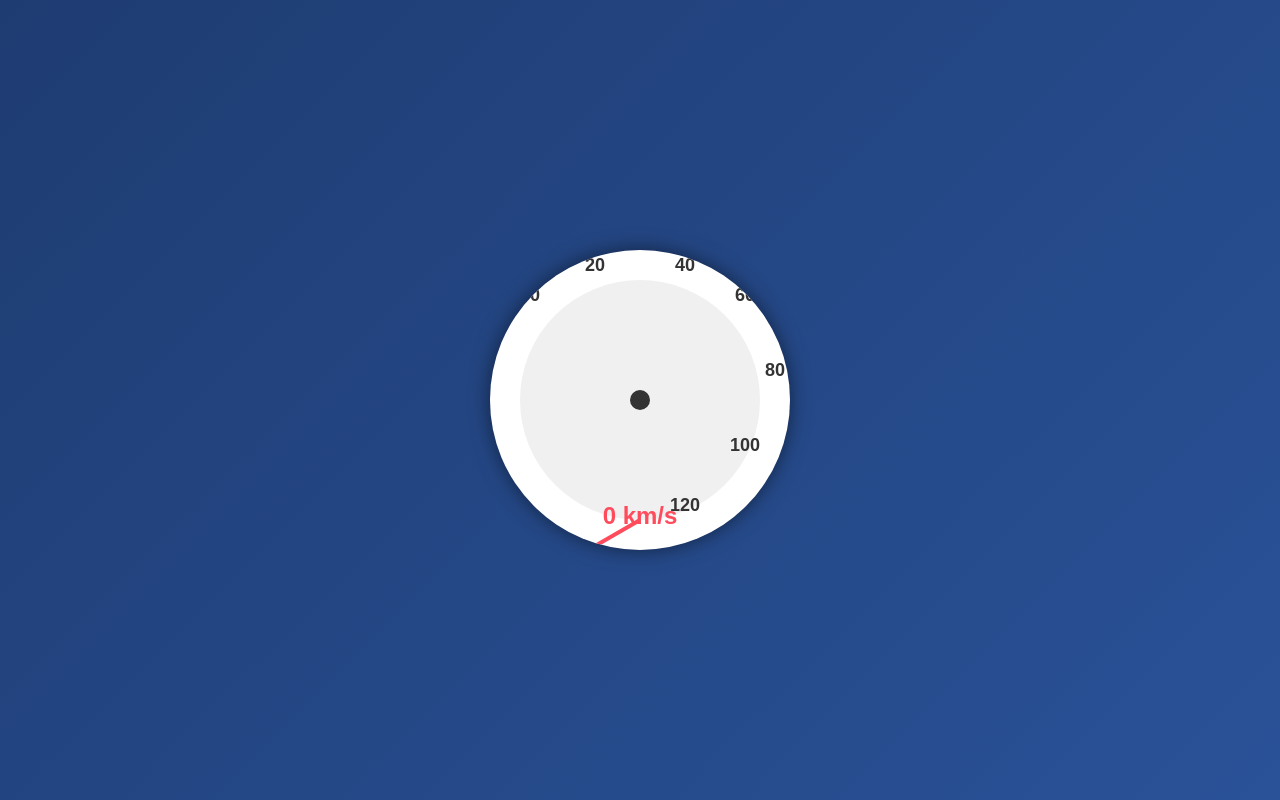
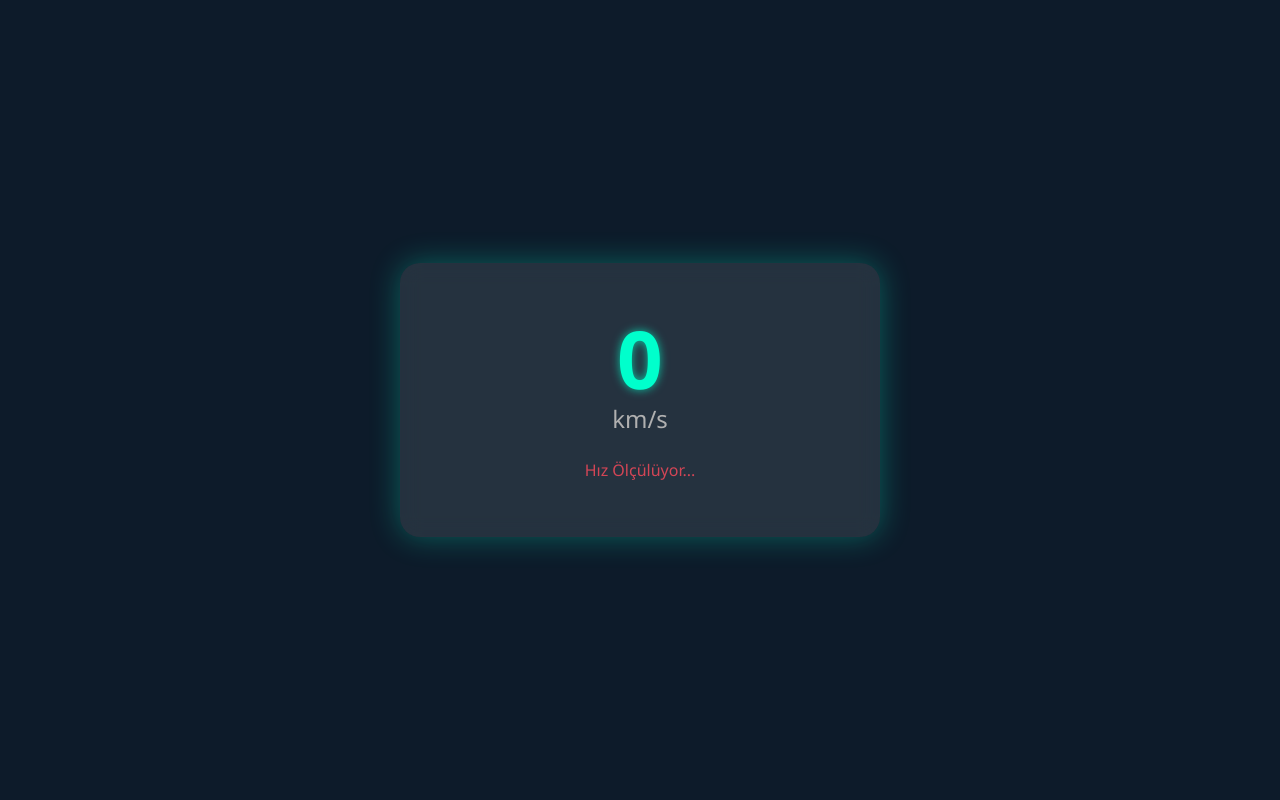
Before and after one commit to ferhadsultan98/pdf-actions, a plain HTML site: page index.html in a window 1280 px wide. Drawn offline with Linux system fonts and the light colour scheme.

Commit message:
Update index.html

```diff
--- a/index.html
+++ b/index.html
@@ -3,7 +3,7 @@
 <head>
     <meta charset="UTF-8">
     <meta name="viewport" content="width=device-width, initial-scale=1.0">
-    <title>Canlı GPS Hızölçer</title>
+    <title>Canlı Dijital Hızölçer</title>
     <style>
         body {
             display: flex;
@@ -11,167 +11,111 @@
             align-items: center;
             height: 100vh;
             margin: 0;
-            background: linear-gradient(135deg, #1e3c72, #2a5298);
-            font-family: Arial, sans-serif;
+            background: #0d1b2a;
+            font-family: 'Segoe UI', sans-serif;
+            color: #fff;
         }
 
-        .speedometer {
-            position: relative;
-            width: 300px;
-            height: 300px;
-            background: #fff;
-            border-radius: 50%;
-            box-shadow: 0 0 20px rgba(0, 0, 0, 0.5);
-            overflow: hidden;
+        .speed-container {
+            text-align: center;
+            background: rgba(255, 255, 255, 0.1);
+            padding: 40px;
+            border-radius: 20px;
+            box-shadow: 0 0 30px rgba(0, 255, 204, 0.3);
+            backdrop-filter: blur(10px);
+            width: 80%;
+            max-width: 400px;
+            transition: transform 0.3s ease;
         }
 
-        .speedometer::before {
-            content: '';
-            position: absolute;
-            top: 50%;
-            left: 50%;
-            width: 80%;
-            height: 80%;
-            background: #f0f0f0;
-            border-radius: 50%;
-            transform: translate(-50%, -50%);
+        .speed-container:hover {
+            transform: scale(1.05);
         }
 
-        .needle {
-            position: absolute;
-            width: 4px;
-            height: 120px;
-            background: #ff4b5c;
-            top: 50%;
-            left: 50%;
-            transform-origin: bottom center;
-            transform: translateX(-50%) rotate(-120deg);
-            transition: transform 0.5s ease;
-            border-radius: 4px;
+        .speed {
+            font-size: 80px;
+            font-weight: bold;
+            color: #00ffcc;
+            margin: 0;
+            text-shadow: 0 0 10px rgba(0, 255, 204, 0.7);
         }
 
-        .center {
-            position: absolute;
-            width: 20px;
-            height: 20px;
-            background: #333;
-            border-radius: 50%;
-            top: 50%;
-            left: 50%;
-            transform: translate(-50%, -50%);
+        .unit {
+            font-size: 24px;
+            color: #b0b0b0;
+            margin-top: -10px;
         }
 
-        .labels {
-            position: absolute;
-            width: 100%;
-            height: 100%;
-            pointer-events: none;
-        }
-
-        .labels span {
-            position: absolute;
-            font-size: 18px;
-            font-weight: bold;
-            color: #333;
-            transform: translate(-50%, -50%);
-        }
-
-        .speed-value {
-            position: absolute;
-            bottom: 20px;
-            left: 50%;
-            transform: translateX(-50%);
-            font-size: 24px;
-            font-weight: bold;
+        .status {
+            font-size: 16px;
             color: #ff4b5c;
+            margin-top: 20px;
+            opacity: 0.8;
         }
 
         /* Responsive Tasarım */
-        @media (max-width: 400px) {
-            .speedometer {
-                width: 250px;
-                height: 250px;
+        @media (max-width: 500px) {
+            .speed-container {
+                padding: 30px;
             }
 
-            .needle {
-                height: 100px;
+            .speed {
+                font-size: 60px;
             }
 
-            .labels span {
-                font-size: 16px;
+            .unit {
+                font-size: 20px;
             }
 
-            .speed-value {
-                font-size: 20px;
+            .status {
+                font-size: 14px;
             }
         }
-
-        /* Hız etiketlerinin pozisyonları */
-        .labels span:nth-child(1) { top: 15%; left: 15%; } /* 0 */
-        .labels span:nth-child(2) { top: 5%; left: 35%; } /* 20 */
-        .labels span:nth-child(3) { top: 5%; left: 65%; } /* 40 */
-        .labels span:nth-child(4) { top: 15%; left: 85%; } /* 60 */
-        .labels span:nth-child(5) { top: 40%; left: 95%; } /* 80 */
-        .labels span:nth-child(6) { top: 65%; left: 85%; } /* 100 */
-        .labels span:nth-child(7) { top: 85%; left: 65%; } /* 120 */
     </style>
 </head>
 <body>
-    <div class="speedometer">
-        <div class="needle" id="needle"></div>
-        <div class="center"></div>
-        <div class="labels">
-            <span>0</span>
-            <span>20</span>
-            <span>40</span>
-            <span>60</span>
-            <span>80</span>
-            <span>100</span>
-            <span>120</span>
-        </div>
-        <div class="speed-value" id="speedValue">0 km/s</div>
+    <div class="speed-container">
+        <h1 class="speed" id="speed">0</h1>
+        <p class="unit">km/s</p>
+        <p class="status" id="status">Hız Ölçülüyor...</p>
     </div>
 
     <script>
-        const needle = document.getElementById('needle');
-        const speedValue = document.getElementById('speed.snpValue');
+        const speedDisplay = document.getElementById('speed');
+        const statusDisplay = document.getElementById('status');
 
-        function updateSpeedometer(speed) {
-            // Hız 0-120 km/s arasında olacak şekilde sınırlıyoruz
-            speed = Math.min(Math.max(speed, 0), 120);
-
-            // İğneyi döndürme: -120° (0 km/s) ile 120° (120 km/s) arasında
-            const angle = -120 + (speed * 240 / 120);
-            needle.style.transform = `translateX(-50%) rotate(${angle}deg)`;
-
-            // Hız değerini güncelle
-            speedValue.textContent = `${Math.round(speed)} km/s`;
+        function updateSpeed(speedKmh) {
+            speedDisplay.textContent = Math.round(speedKmh);
+            statusDisplay.textContent = 'Hız Ölçülüyor...';
         }
 
         // GPS ile hızı alma
         if ('geolocation' in navigator) {
             navigator.geolocation.watchPosition(
                 (position) => {
-                    const speed = position.coords.speed; // Hız metre/saniye cinsinden gelir
-                    if (speed !== null) {
-                        const speedKmh = speed * 3.6; // Metre/saniyeyi km/s'e çevir
-                        updateSpeedometer(speedKmh);
+                    const speed = position.coords.speed; // Hız metre/saniye cinsinden
+                    if (speed !== null && speed >= 0) {
+                        const speedKmh = speed * 3.6; // km/s'e çevir
+                        updateSpeed(speedKmh);
                     } else {
-                        updateSpeedometer(0); // Hız bilgisi yoksa 0 göster
+                        updateSpeed(0);
+                        statusDisplay.textContent = 'Hareket Bekleniyor';
                     }
                 },
                 (error) => {
+                    speedDisplay.textContent = 'Hata';
+                    statusDisplay.textContent = `GPS Hatası: ${error.message}`;
                     console.error('GPS Hatası:', error);
-                    speedValue.textContent = 'GPS Hatası';
                 },
                 {
                     enableHighAccuracy: true, // Daha yüksek doğruluk
                     maximumAge: 0, // Önbellek kullanma
-                    timeout: 5000 // 5 saniye içinde cevap bekle
+                    timeout: 5000 // 5 saniye zaman aşımı
                 }
             );
         } else {
-            speedValue.textContent = 'GPS Desteklenmiyor';
+            speedDisplay.textContent = 'Hata';
+            statusDisplay.textContent = 'GPS Desteklenmiyor';
         }
     </script>
 </body>
```
